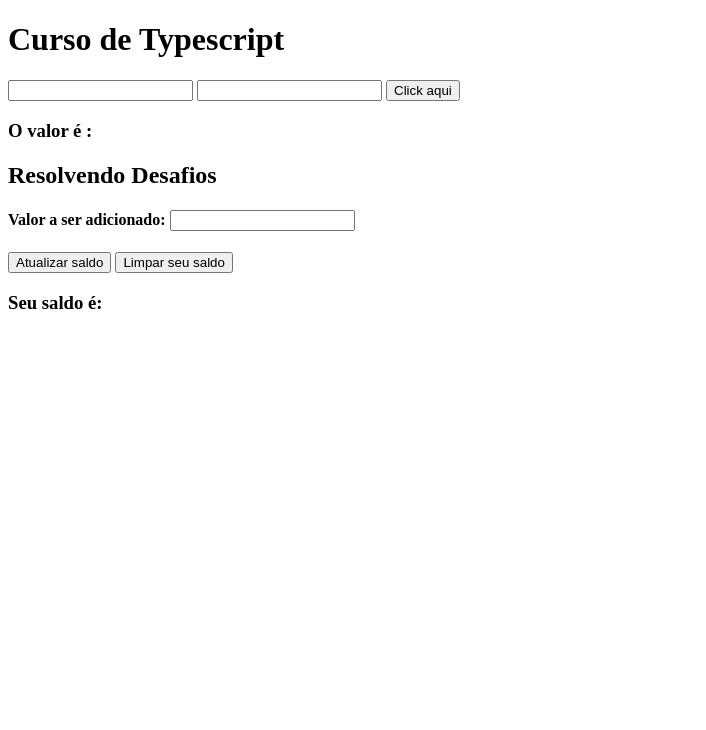
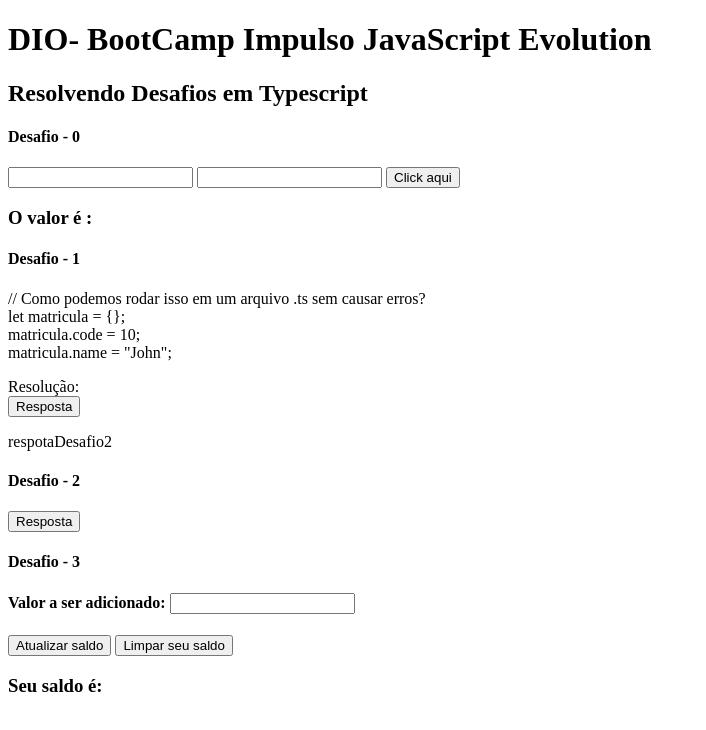
Before and after one commit to asfuture/bootcamp-impulso, a plain HTML site: page desafios/index.html in a window 1280 px wide. Shown: the whole page, without its empty margins (0-706 px from the left). Drawn offline with Linux system fonts and the light colour scheme.

Commit message:
Resolução dos desafios 1,2,3

```diff
--- a/desafios/index.html
+++ b/desafios/index.html
@@ -7,18 +7,45 @@
     <title>Dio - Typescript</title>
 </head>
 <body>
-    <h1>Curso de Typescript</h1>
+
+    <h1>DIO- BootCamp Impulso JavaScript Evolution</h1>
+    <h2>Resolvendo Desafios em Typescript</h2>
+    <div>
+        <h4>Desafio - 0 </h4>
+
         <input type="text" id="num1">
         <input type="text" id="num2">
         <button type="button" id="button">Click aqui</button><br>
         <h3>O valor é : <span id="calculo"></span></h3>
 
-    <h2>Resolvendo Desafios</h2>
+
+    </div>
+    <div>
+        <h4>Desafio - 1 </h4>
+        <p>// Como podemos rodar isso em um arquivo .ts sem causar erros? <br>
+
+            let matricula = {};<br>
+            matricula.code = 10;<br>
+            matricula.name = "John";
+        </p>
+        <p>Resolução: <br>
+            <button id="btndesafio1">Resposta</button>
+        </p>
+    </div>
+    respotaDesafio2
+
+    <div>
+        <h4>Desafio - 2</h4>
+        <button id="respotaDesafio2">Resposta</button>
+    </div>
+
+    <div>
+        <h4>Desafio - 3 </h4>
         <h4>Valor a ser adicionado: <input id="soma"> </h4>
         <button id="atualizar-saldo">Atualizar saldo</button>
         <button id="limpar-saldo">Limpar seu saldo</button>
         <h3>Seu saldo é:  <span id="campo-saldo"></span></h3>
-
+    </div>
 
     <script src="./js/app.js"></script>
 </body>
--- a/desafios/js/app.js
+++ b/desafios/js/app.js
@@ -1,4 +1,6 @@
 "use strict";
+//########################################################################
+// Atividade 0 calculando dois numeros
 let button = document.getElementById("button");
 let num1 = document.getElementById('num1');
 let num2 = document.getElementById('num2');
@@ -18,12 +20,23 @@
         }
     });
 }
-// Como podemos rodar isso em um arquivo .ts sem causar erros?
-const matricula = {
-    nome: 'Alex Ferreira',
-    code: 10
-};
-// Como podemos melhorar o esse código usando TS?
+//########################################################################
+//ATIVIDADE 1 Como podemos rodar isso em um arquivo .ts sem causar erros?
+let btndesafio = document.getElementById('btndesafio1');
+function desafio() {
+    const matricula = {
+        nome: 'Alex Ferreira',
+        code: 10
+    };
+    alert(matricula.nome + ", " + matricula.code);
+}
+if (btndesafio) {
+    btndesafio.addEventListener('click', () => {
+        desafio();
+    });
+}
+//########################################################################
+// ATIVIDADE 2 Como podemos melhorar o esse código usando TS?
 const pessoa = (nome, idade, profissao) => {
     nome = 'Paris',
         idade = 26,
@@ -61,11 +74,18 @@
     idade: 33,
     profissao: profissao.Desenvolvedor
 };
+let respotaDesafio2 = document.getElementById('respotaDesafio2');
 function listar() {
     console.log(pessoa1, pessoa2, pessoa3, pessoa4, pessoa5);
+    alert(pessoa1.nome + " " + pessoa2.nome + " " + pessoa3.nome + " " + pessoa4.nome + " " + pessoa5.nome);
 }
-listar();
-// O código abaixo tem alguns erros e não funciona como deveria. Você pode identificar quais são e corrigi-los em um arquivo TS?
+if (respotaDesafio2) {
+    respotaDesafio2.addEventListener('click', () => {
+        listar();
+    });
+}
+//##########################################################################################
+//ATIVIDADE 3 O código abaixo tem alguns erros e não funciona como deveria. Você pode identificar quais são e corrigi-los em um arquivo TS?
 let botaoAtualizar = document.getElementById('atualizar-saldo');
 let botaoLimpar = document.getElementById('limpar-saldo');
 let soma = document.getElementById('soma');
```
Also changed, not shown: desafios/app/app.ts (+41 -9 lines). Lines whose indentation alone changed are shown as unchanged.
